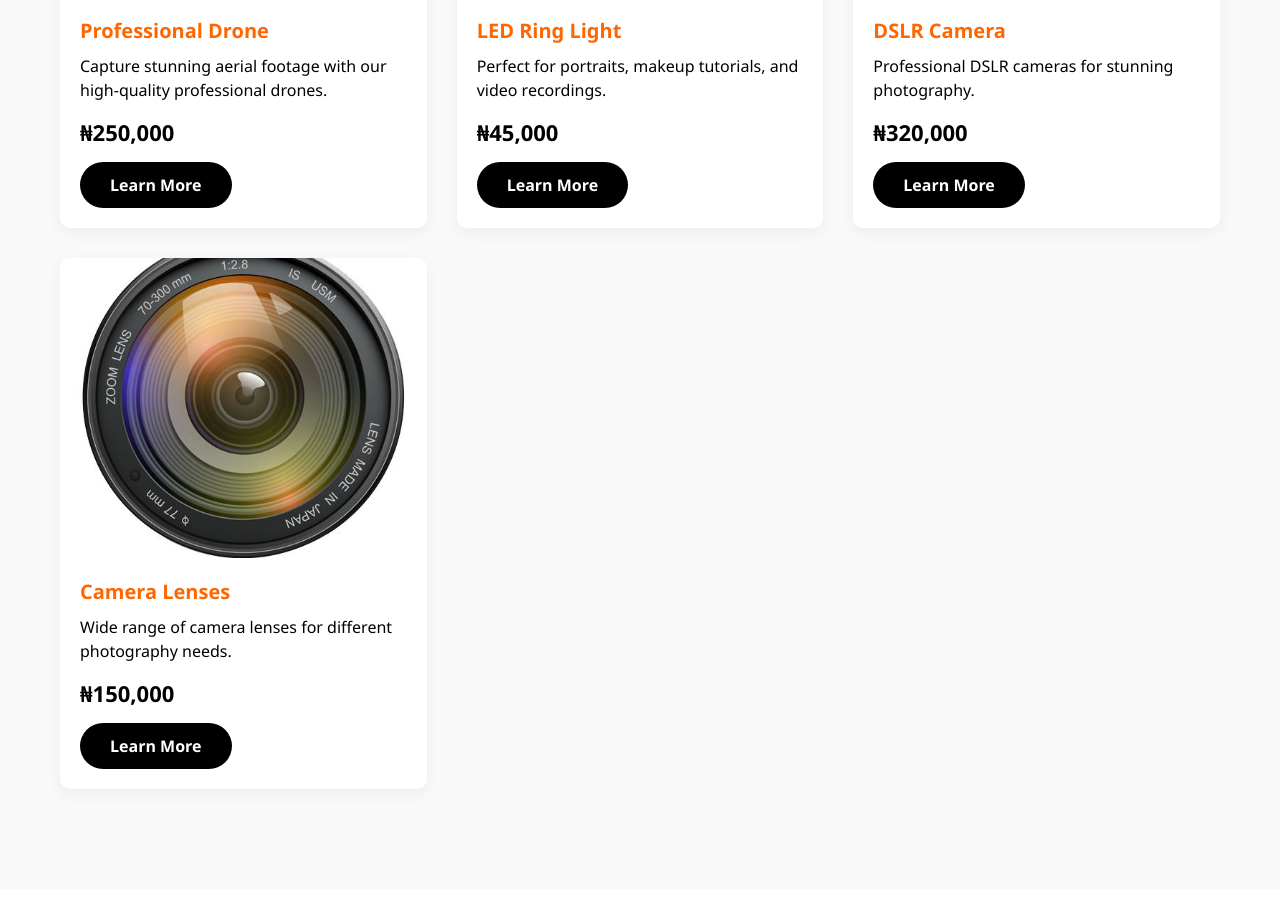
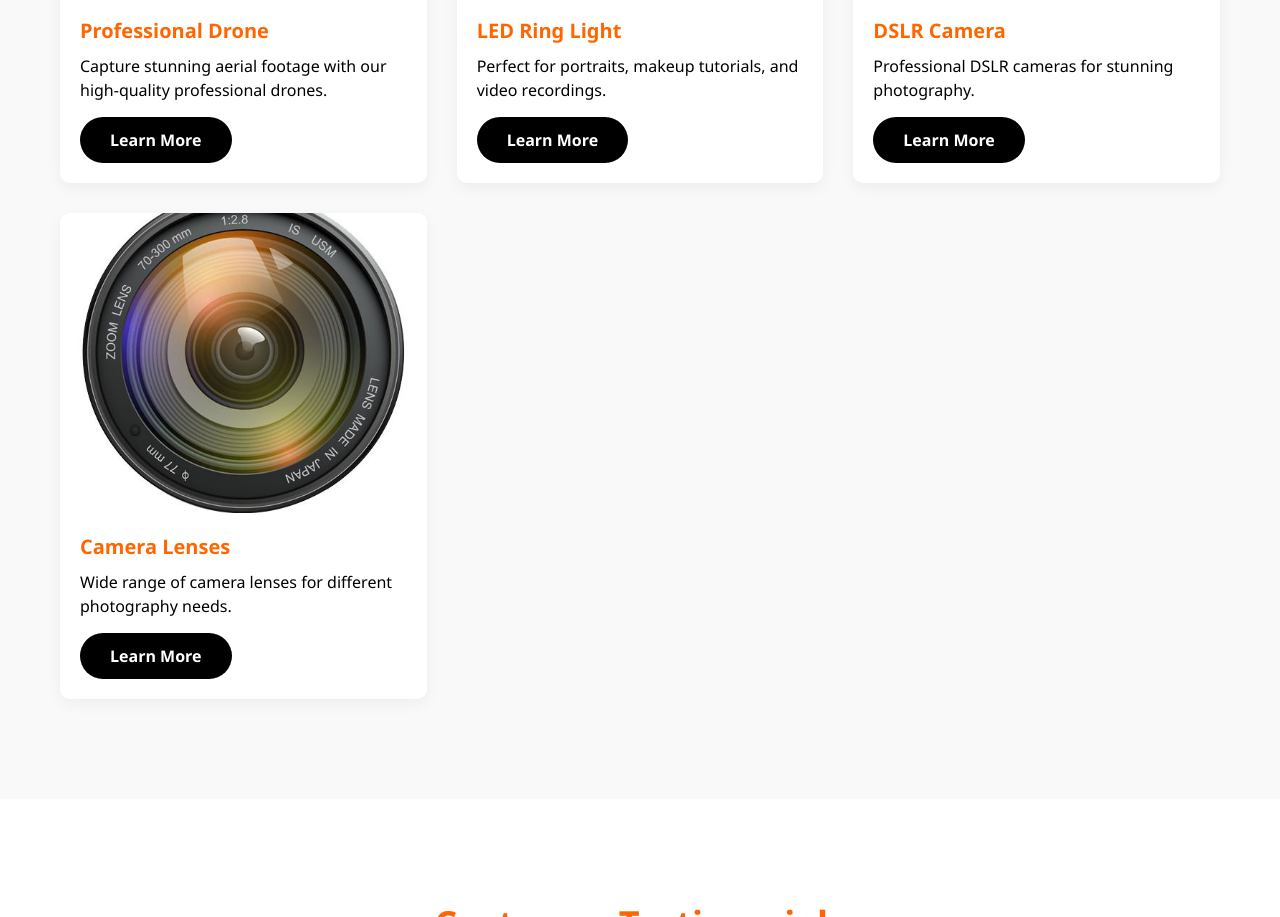
Before and after one commit to Charleskojomark/divine-favour-photo-shop, a plain HTML site: page index.html in a window 1280 px wide. Shown: the part 1990-2907 px from the top of the page. Drawn offline with nearby package versions, Linux system fonts and the light colour scheme.

Commit message:
remove price

```diff
--- a/index.html
+++ b/index.html
@@ -675,7 +675,7 @@
                     <div class="product-info">
                         <h3>Professional Drone</h3>
                         <p>Capture stunning aerial footage with our high-quality professional drones.</p>
-                        <div class="product-price">₦250,000</div>
+                        <!-- <div class="product-price">₦250,000</div> -->
                         <a target="_blank" href="https://wa.me/2347038638336?text=Hello,%20I%E2%80%99m%20interested%20in%20your%20products" class="btn">Learn More</a>
                     </div>
                 </div>
@@ -686,7 +686,7 @@
                     <div class="product-info">
                         <h3>LED Ring Light</h3>
                         <p>Perfect for portraits, makeup tutorials, and video recordings.</p>
-                        <div class="product-price">₦45,000</div>
+                        <!-- <div class="product-price">₦45,000</div> -->
                         <a target="_blank" href="https://wa.me/2347038638336?text=Hello,%20I%E2%80%99m%20interested%20in%20your%20products" class="btn">Learn More</a>
                     </div>
                 </div>
@@ -697,7 +697,7 @@
                     <div class="product-info">
                         <h3>DSLR Camera</h3>
                         <p>Professional DSLR cameras for stunning photography.</p>
-                        <div class="product-price">₦320,000</div>
+                        <!-- <div class="product-price">₦320,000</div> -->
                         <a target="_blank" href="https://wa.me/2347038638336?text=Hello,%20I%E2%80%99m%20interested%20in%20your%20products" class="btn">Learn More</a>
                     </div>
                 </div>
@@ -708,7 +708,7 @@
                     <div class="product-info">
                         <h3>Camera Lenses</h3>
                         <p>Wide range of camera lenses for different photography needs.</p>
-                        <div class="product-price">₦150,000</div>
+                        <!-- <div class="product-price">₦150,000</div> -->
                         <a target="_blank" href="https://wa.me/2347038638336?text=Hello,%20I%E2%80%99m%20interested%20in%20your%20products" class="btn">Learn More</a>
                     </div>
                 </div>
```
